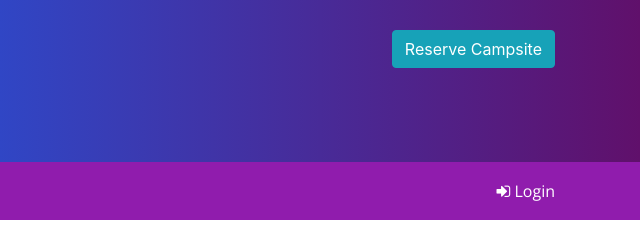
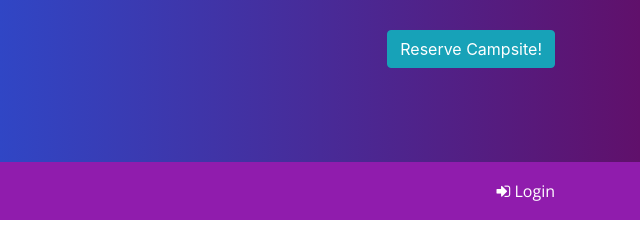
Before and after one commit to JcCode777/update, a website: page index.html in a window 1280 px wide. Shown: the top 240 px of the page, 640-1280 px from the left. Drawn offline with nearby package versions, Linux system fonts and the light colour scheme.

Commit message:
added ! after reserve form button

```diff
--- a/index.html
+++ b/index.html
@@ -55,7 +55,7 @@
               data-placement="bottom"
 
 
-              >Reserve Campsite</a
+              >Reserve Campsite!</a
             >
           </div>
         </div>
```
